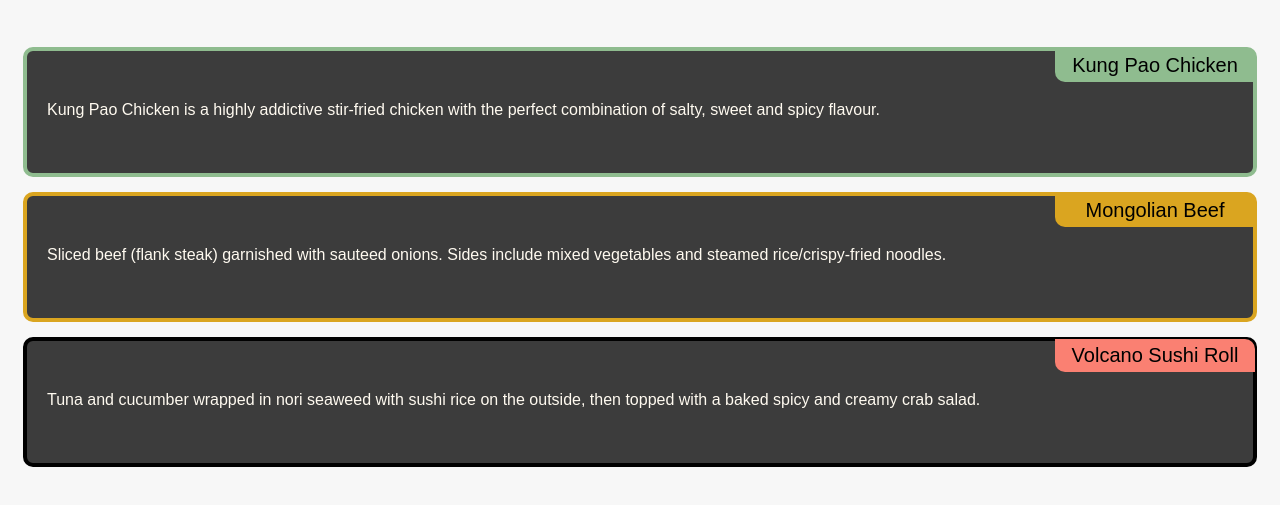
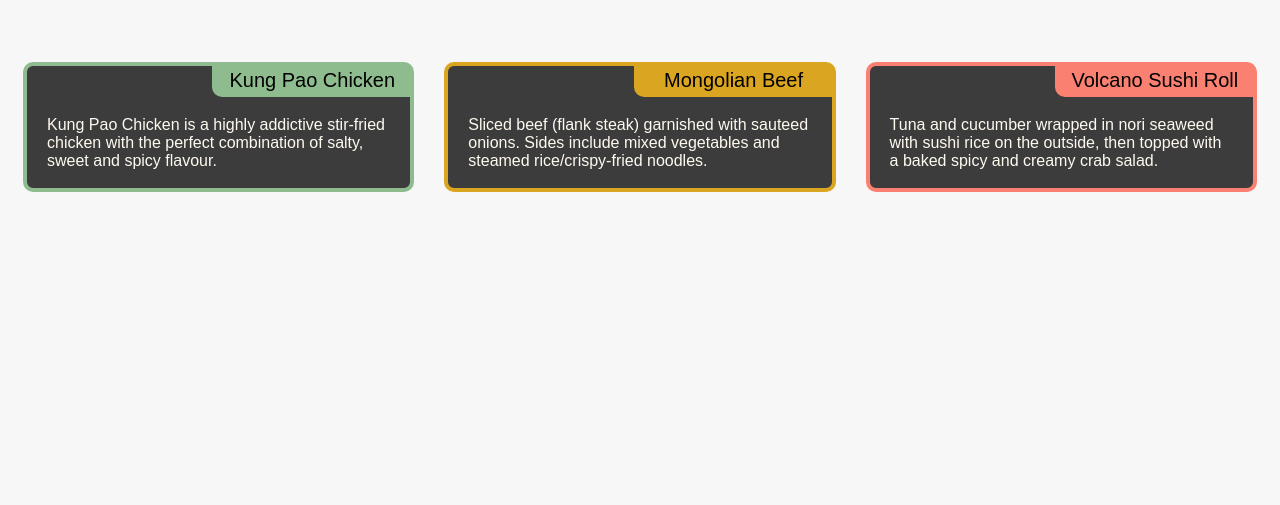
Before and after one commit to mhall-2142/mhall-2142.github.io, a plain HTML site: page module-2-assignment/module-2-assignment.html in a window 1280 px wide. Shown: the part 63-568 px from the top of the page. Drawn offline with Linux system fonts and the light colour scheme.

Commit message:
changed stuff

```diff
--- a/module-2-assignment/css/stylesheet.css
+++ b/module-2-assignment/css/stylesheet.css
@@ -14,19 +14,13 @@ body {
     height: 130px;
     background-color: #3c3c3c;
     padding: 20px;
-    margin: 15px;
+    margin:15px;
     border-radius: 10px;
     /*float: inherit;*/
 }
 
 .row {
     width: 100%;
-}
-
-div {
-    /*float: left;*/
-    /*width: auto;*/
-    /*overflow: inherit;*/
 }
 
 /*Chicken Color*/
@@ -88,7 +82,7 @@ header {
 }
 
 /*Mobile View*/
-@media (max-width: 767px) {
+@media (min-width: 767px) {
     .col-md-3, .col-md-6 {
         float: left;
     }
@@ -104,7 +98,7 @@ header {
 
 /*Desktop View*/
 @media (min-width: 992px) {
-    .col-lg-3 {
+    .col-lg-2 {
         float: left;
         width: 33.33%;
     }
--- a/module-2-assignment/module-2-assignment.html
+++ b/module-2-assignment/module-2-assignment.html
@@ -5,25 +5,27 @@
     <title>Title</title>
     <link rel="stylesheet" href="css/stylesheet.css">
 </head>
-
+<body>
 <header>
     <p>Our Menu</p>
 </header>
-
-<body>
+<section>
     <div class="row">
-    <div id="Chicken" class="container col-lg-2 col-md-3">
+        <div class="col-lg-2 col-md-3">
+            <div id="Chicken" class="container">
                 <p class="title Chicken">
                     Kung Pao Chicken
                 </p>
 
                 <p class="copy">
-            Kung Pao Chicken is a highly addictive stir-fried chicken with the perfect combination of salty, sweet and
+                    Kung Pao Chicken is a highly addictive stir-fried chicken with the perfect combination of salty,
+                    sweet and
                     spicy flavour.
                 </p>
             </div>
-
-    <div id="Beef" class="container col-lg-2 col-md-3">
+        </div>
+        <div class="col-lg-2 col-md-3">
+            <div id="Beef" class="container">
                 <p class="title Beef">
                     Mongolian Beef
                 </p>
@@ -33,17 +35,21 @@
                     rice/crispy-fried noodles.
                 </p>
             </div>
-
-    <div class="container col-lg-2 col-md-6">
+        </div>
+        <div class="col-lg-2 col-md-6">
+            <div id="Sushi" class="container">
                 <p class="title Sushi">
                     Volcano Sushi Roll
                 </p>
 
                 <p class="copy">
-            Tuna and cucumber wrapped in nori seaweed with sushi rice on the outside, then topped with a baked spicy and
+                    Tuna and cucumber wrapped in nori seaweed with sushi rice on the outside, then topped with a baked
+                    spicy and
                     creamy crab salad.
                 </p>
             </div>
         </div>
+    </div>
+</section>
 </body>
 </html>
```
Lines whose indentation alone changed are shown as unchanged.
